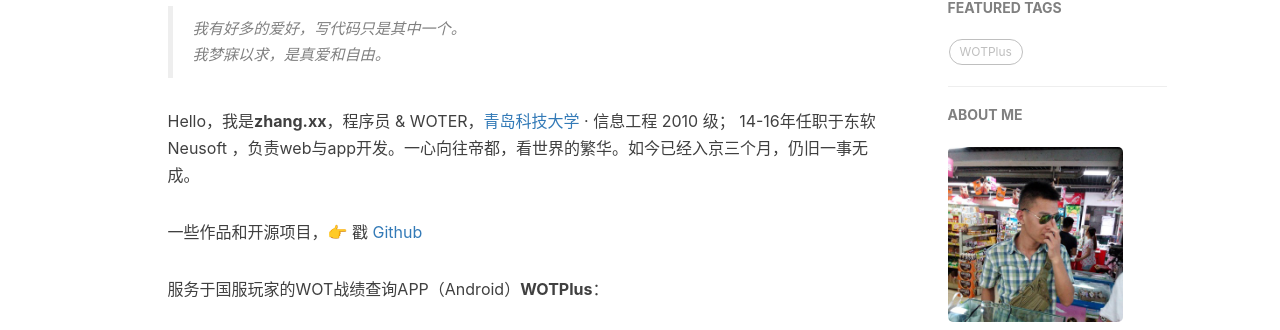
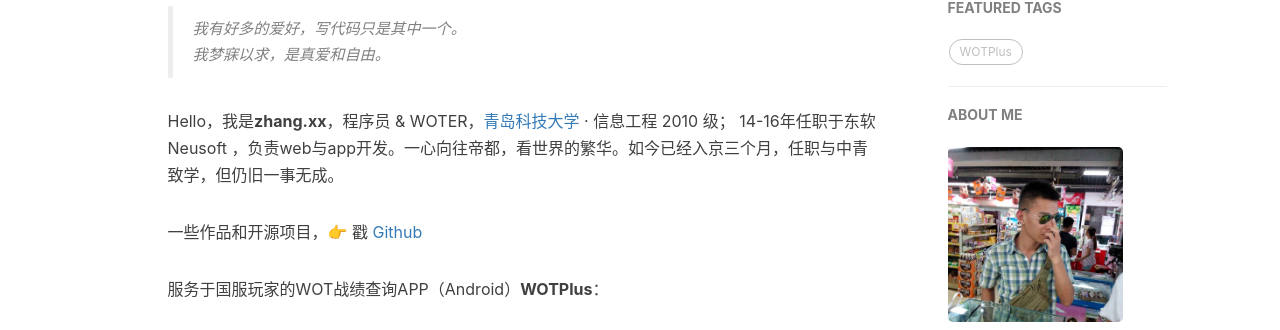
Before and after one commit to zhangxx0/zhangxx0.github.io, a Jekyll site: the page built from about.html, in a window 1280 px wide. Shown: the part 479-809 px from the top of the page. Built offline with Jekyll 4.4.1, drawn with Linux system fonts in a browser that asks for light colours; nearby versions of some CDN libraries; comment, search, counter and statistics services are not loaded.

Commit message:
some change

```diff
--- a/about.html
+++ b/about.html
@@ -19,7 +19,7 @@ header-img: "img/about-bg.jpg"
     我梦寐以求，是真爱和自由。</p></blockquote>
 
     <p>Hello，我是<strong>zhang.xx</strong>，程序员 &amp; WOTER，<a href="http://www.qust.edu.cn/">青岛科技大学</a> · 信息工程 2010 级；
-    14-16年任职于东软 Neusoft ，负责web与app开发。一心向往帝都，看世界的繁华。如今已经入京三个月，仍旧一事无成。</p>
+    14-16年任职于东软 Neusoft ，负责web与app开发。一心向往帝都，看世界的繁华。如今已经入京三个月，任职与中青致学，但仍旧一事无成。</p>
 
 
     <p>一些作品和开源项目，👉 戳 <a href="http://github.com/zhangxx0">Github</a></p>
```
